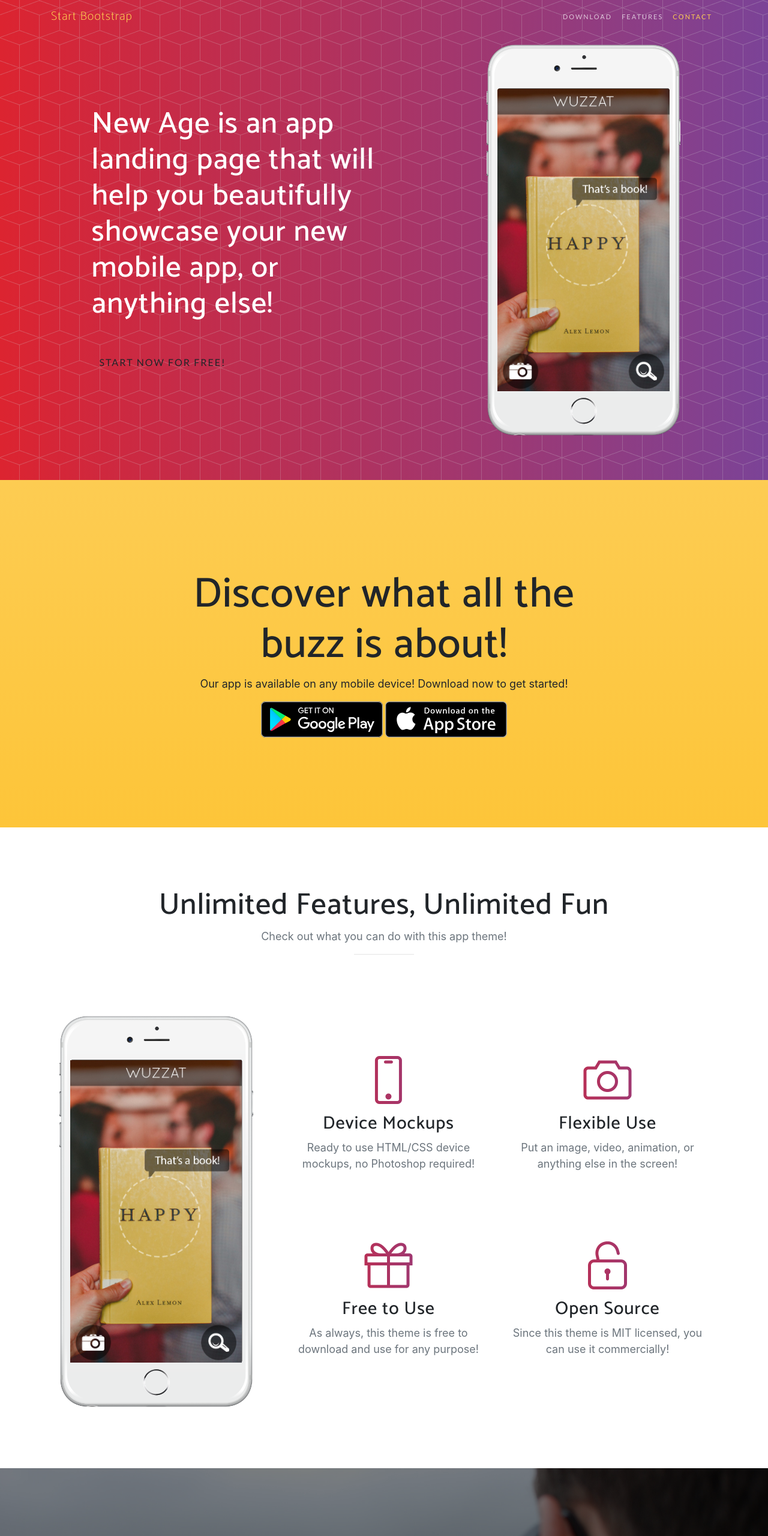
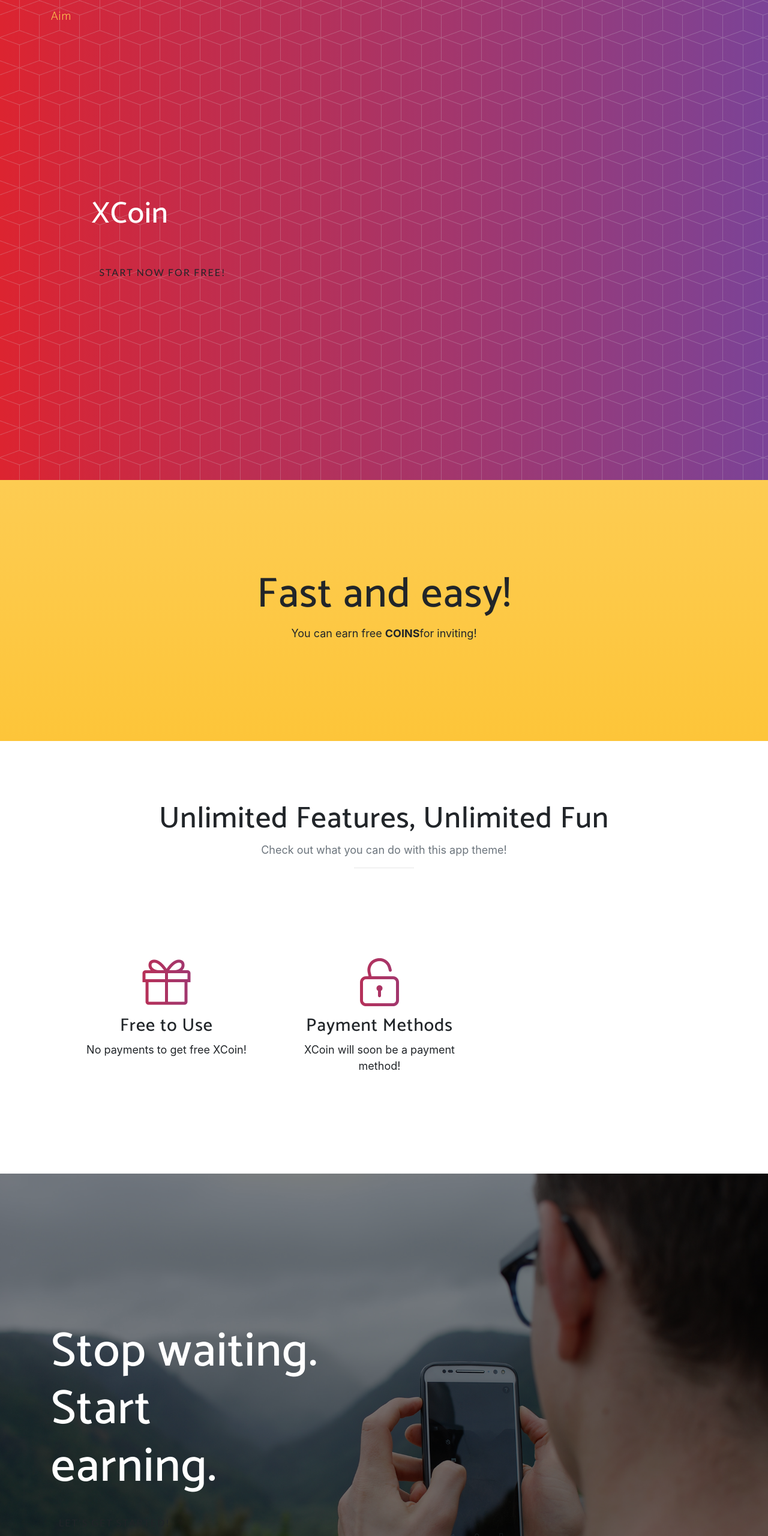
Before and after one commit to Coin-x/coin-x.github.io, a website with bundled scripts: page index.html in a window 1280 px wide. Shown: the top 2560 px of the page at 60% size. Built offline with nearby package versions, Linux system fonts and the light colour scheme; a web font is replaced by a local one.

Commit message:
Update index.html

```diff
--- a/index.html
+++ b/index.html
@@ -5,10 +5,10 @@
 
   <meta charset="utf-8">
   <meta name="viewport" content="width=device-width, initial-scale=1, shrink-to-fit=no">
-  <meta name="description" content="">
+  <meta name="description" content="Aim Interactive, new updates daily.">
   <meta name="author" content="">
 
-  <title>New Age - Start Bootstrap Theme</title>
+  <title>Aim Interactive</title>
 
   <!-- Bootstrap core CSS -->
   <link href="vendor/bootstrap/css/bootstrap.min.css" rel="stylesheet">
@@ -33,24 +33,11 @@
   <!-- Navigation -->
   <nav class="navbar navbar-expand-lg navbar-light fixed-top" id="mainNav">
     <div class="container">
-      <a class="navbar-brand js-scroll-trigger" href="#page-top">Start Bootstrap</a>
+      <a class="navbar-brand js-scroll-trigger" href="./index.html">Aim</a>
       <button class="navbar-toggler navbar-toggler-right" type="button" data-toggle="collapse" data-target="#navbarResponsive" aria-controls="navbarResponsive" aria-expanded="false" aria-label="Toggle navigation">
         Menu
         <i class="fas fa-bars"></i>
       </button>
-      <div class="collapse navbar-collapse" id="navbarResponsive">
-        <ul class="navbar-nav ml-auto">
-          <li class="nav-item">
-            <a class="nav-link js-scroll-trigger" href="#download">Download</a>
-          </li>
-          <li class="nav-item">
-            <a class="nav-link js-scroll-trigger" href="#features">Features</a>
-          </li>
-          <li class="nav-item">
-            <a class="nav-link js-scroll-trigger" href="#contact">Contact</a>
-          </li>
-        </ul>
-      </div>
     </div>
   </nav>
 
@@ -59,23 +46,8 @@
       <div class="row h-100">
         <div class="col-lg-7 my-auto">
           <div class="header-content mx-auto">
-            <h1 class="mb-5">New Age is an app landing page that will help you beautifully showcase your new mobile app, or anything else!</h1>
-            <a href="#download" class="btn btn-outline btn-xl js-scroll-trigger">Start Now for Free!</a>
-          </div>
-        </div>
-        <div class="col-lg-5 my-auto">
-          <div class="device-container">
-            <div class="device-mockup iphone6_plus portrait white">
-              <div class="device">
-                <div class="screen">
-                  <!-- Demo image for screen mockup, you can put an image here, some HTML, an animation, video, or anything else! -->
-                  <img src="img/demo-screen-1.jpg" class="img-fluid" alt="">
-                </div>
-                <div class="button">
-                  <!-- You can hook the "home button" to some JavaScript events or just remove it -->
-                </div>
-              </div>
-            </div>
+            <h1 class="mb-5">XCoin</h1>
+            <a href="./download.html" class="btn btn-outline btn-xl js-scroll-trigger">Start Now For Free!</a>
           </div>
         </div>
       </div>
@@ -86,12 +58,8 @@
     <div class="container">
       <div class="row">
         <div class="col-md-8 mx-auto">
-          <h2 class="section-heading">Discover what all the buzz is about!</h2>
-          <p>Our app is available on any mobile device! Download now to get started!</p>
-          <div class="badges">
-            <a class="badge-link" href="#"><img src="img/google-play-badge.svg" alt=""></a>
-            <a class="badge-link" href="#"><img src="img/app-store-badge.svg" alt=""></a>
-          </div>
+          <h2 class="section-heading">Fast and easy!</h2>
+          <p>You can earn free <span class="font-weight-bold">COINS</span>for inviting!</p>
         </div>
       </div>
     </div>
@@ -104,53 +72,21 @@
         <p class="text-muted">Check out what you can do with this app theme!</p>
         <hr>
       </div>
-      <div class="row">
-        <div class="col-lg-4 my-auto">
-          <div class="device-container">
-            <div class="device-mockup iphone6_plus portrait white">
-              <div class="device">
-                <div class="screen">
-                  <!-- Demo image for screen mockup, you can put an image here, some HTML, an animation, video, or anything else! -->
-                  <img src="img/demo-screen-1.jpg" class="img-fluid" alt="">
-                </div>
-                <div class="button">
-                  <!-- You can hook the "home button" to some JavaScript events or just remove it -->
-                </div>
-              </div>
-            </div>
-          </div>
-        </div>
         <div class="col-lg-8 my-auto">
           <div class="container-fluid">
             <div class="row">
               <div class="col-lg-6">
                 <div class="feature-item">
-                  <i class="icon-screen-smartphone text-primary"></i>
-                  <h3>Device Mockups</h3>
-                  <p class="text-muted">Ready to use HTML/CSS device mockups, no Photoshop required!</p>
-                </div>
-              </div>
-              <div class="col-lg-6">
-                <div class="feature-item">
-                  <i class="icon-camera text-primary"></i>
-                  <h3>Flexible Use</h3>
-                  <p class="text-muted">Put an image, video, animation, or anything else in the screen!</p>
-                </div>
-              </div>
-            </div>
-            <div class="row">
-              <div class="col-lg-6">
-                <div class="feature-item">
                   <i class="icon-present text-primary"></i>
                   <h3>Free to Use</h3>
-                  <p class="text-muted">As always, this theme is free to download and use for any purpose!</p>
+                  <p>No payments to get free XCoin!</p>
                 </div>
               </div>
               <div class="col-lg-6">
                 <div class="feature-item">
                   <i class="icon-lock-open text-primary"></i>
-                  <h3>Open Source</h3>
-                  <p class="text-muted">Since this theme is MIT licensed, you can use it commercially!</p>
+                  <h3>Payment Methods</h3>
+                  <p>XCoin will soon be a payment method!</p>
                 </div>
               </div>
             </div>
@@ -163,50 +99,20 @@
   <section class="cta">
     <div class="cta-content">
       <div class="container">
-        <h2>Stop waiting.<br>Start building.</h2>
-        <a href="#contact" class="btn btn-outline btn-xl js-scroll-trigger">Let's Get Started!</a>
+        <h2>Stop waiting.<br>Start earning.</h2>
+        <a href="./download.html" class="btn btn-outline btn-xl js-scroll-trigger">Let's Get Started!</a>
       </div>
     </div>
     <div class="overlay"></div>
   </section>
 
-  <section class="contact bg-primary" id="contact">
-    <div class="container">
-      <h2>We
-        <i class="fas fa-heart"></i>
-        new friends!</h2>
-      <ul class="list-inline list-social">
-        <li class="list-inline-item social-twitter">
-          <a href="#">
-            <i class="fab fa-twitter"></i>
-          </a>
-        </li>
-        <li class="list-inline-item social-facebook">
-          <a href="#">
-            <i class="fab fa-facebook-f"></i>
-          </a>
-        </li>
-        <li class="list-inline-item social-google-plus">
-          <a href="#">
-            <i class="fab fa-google-plus-g"></i>
-          </a>
-        </li>
-      </ul>
-    </div>
-  </section>
 
   <footer>
     <div class="container">
-      <p>&copy; Your Website 2020. All Rights Reserved.</p>
+      <p>&copy; Aim Interactive 2020. All Rights Reserved.</p>
       <ul class="list-inline">
         <li class="list-inline-item">
           <a href="#">Privacy</a>
-        </li>
-        <li class="list-inline-item">
-          <a href="#">Terms</a>
-        </li>
-        <li class="list-inline-item">
-          <a href="#">FAQ</a>
         </li>
       </ul>
     </div>
```
